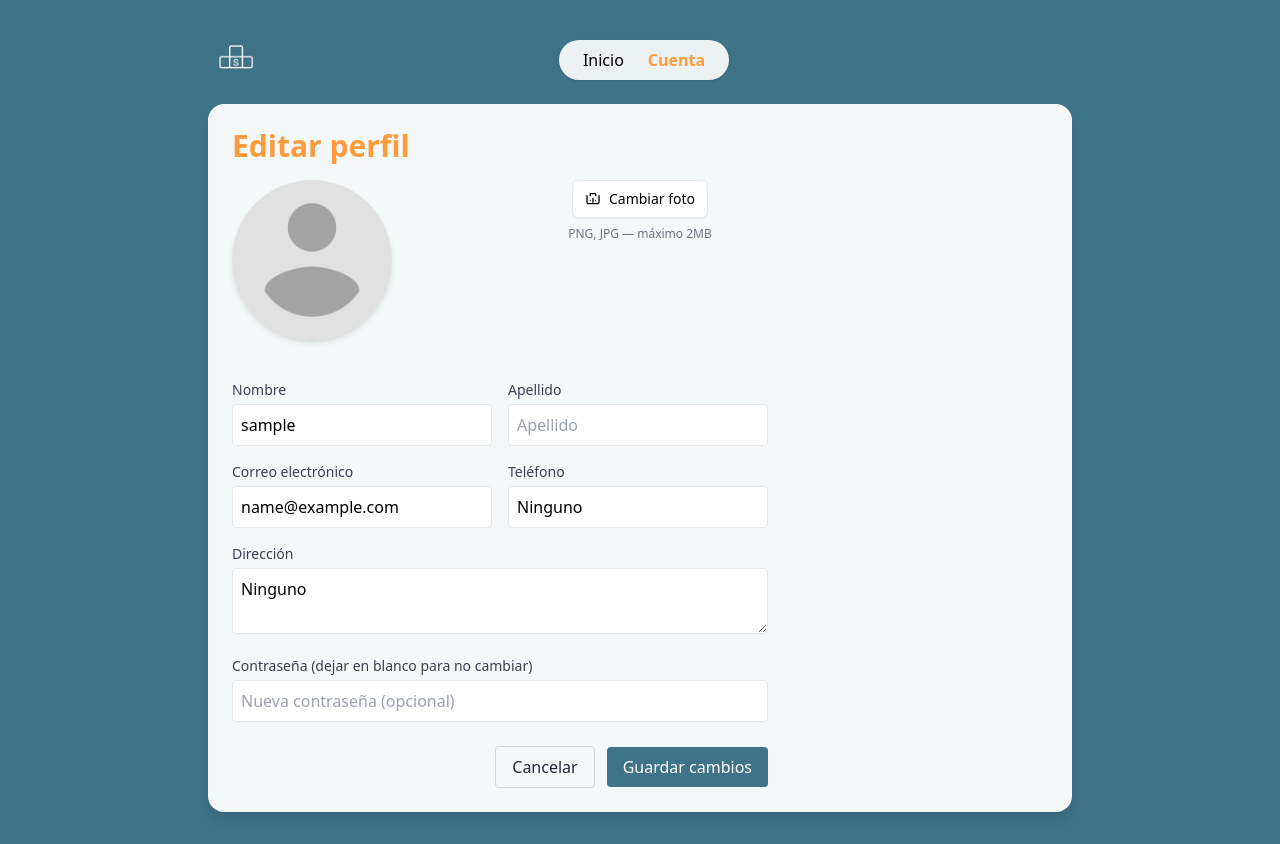
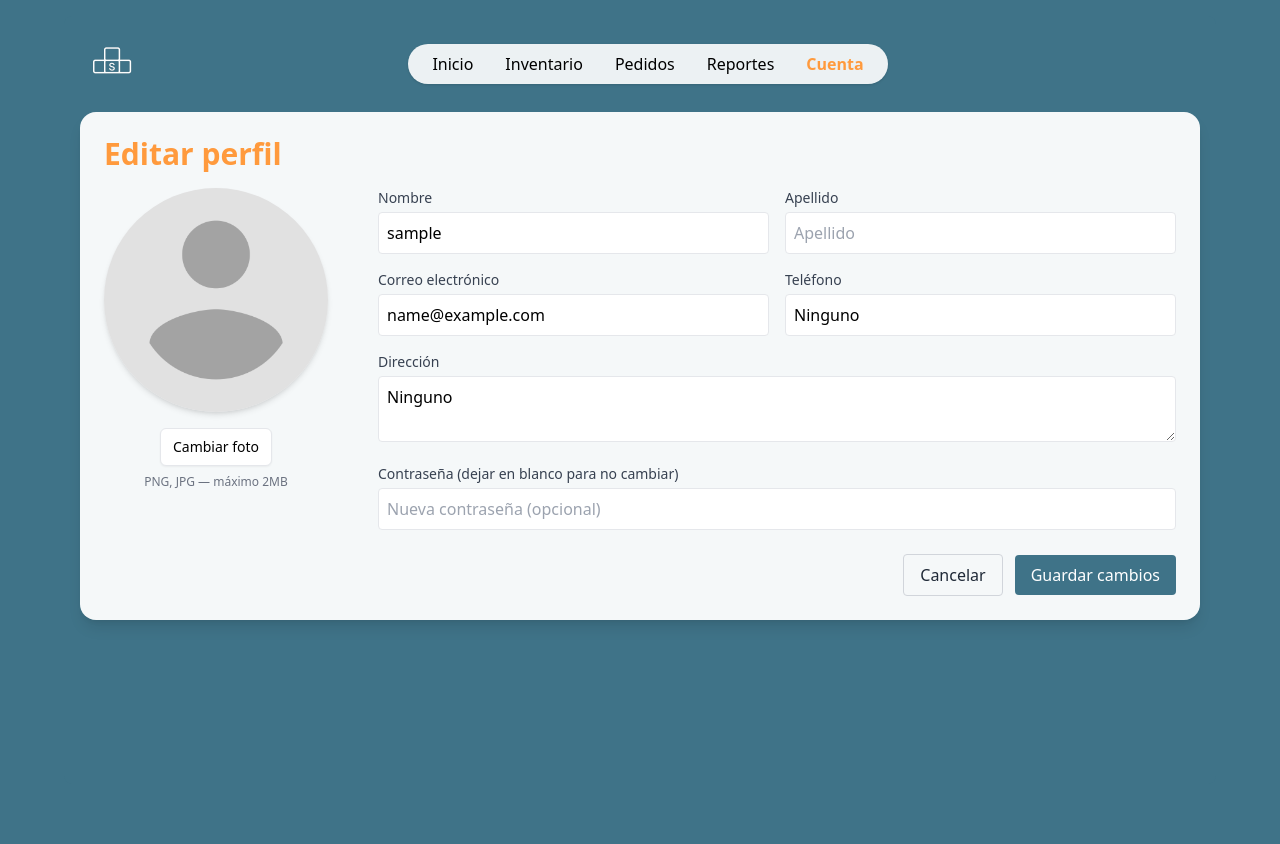
Before and after one commit to WWarrior64/Proyecto_Stockly, a Flask app: page /cuenta/editar in a window 1280 px wide. After the commit the page ends 623 px from the top, so only its background shows below. Run offline with Flask 3, Linux system fonts and the light colour scheme; the visitor is signed in with stand-in values (Sample User, id 1); data that the repository does not hold is empty.

Commit message:
Mejoras: Actualización del diseño de la página de edición de perfil y ajustes en estilos CSS

```diff
--- a/app/templates/user/cuenta_editar.html
+++ b/app/templates/user/cuenta_editar.html
@@ -20,49 +20,64 @@
   <script type="module" src="{{ url_for('static', filename='js/views/cuenta_editar.js') }}" defer></script>
 </head>
 <body class="bg-brandTeal min-h-screen flex justify-center p-4">
-  <div class="w-full max-w-4xl bg-brandTeal rounded-lg p-4">
-    <!-- Header (simplificado, reutiliza tu header si prefieres) -->
-    <header class="items-center mb-4">
+  <div class="w-full max-w-6xl bg-brandTeal rounded-lg p-4">
+    <!-- Header -->
+    <header class="items-center mb-4 relative">
       <div class="flex items-center justify-between">
         <a href="{{ url_for('main.home') }}" class="flex items-center gap-3" aria-label="Ir al inicio">
-          <img src="{{ url_for('static', filename='images/Logo_Stockly.png') }}" alt="Logo Stockly" class="w-14 h-14 object-contain">
+          <img src="{{ url_for('static', filename='images/Logo_Stockly.png') }}" alt="Logo Stockly" class="w-16 h-16 object-contain">
         </a>
+
         <nav class="flex-1 flex justify-center" aria-label="Navegación principal">
-          <ul class="inline-flex bg-white/90 text-black rounded-full px-6 py-2 gap-6 items-center shadow">
+          <ul class="inline-flex bg-white/90 text-black rounded-full px-6 py-2 gap-8 items-center shadow">
             <li><a href="{{ url_for('main.home') }}" class="text-black hover:text-brandOrange">Inicio</a></li>
+            <li><a href="{{ url_for('inventario.inventario') }}" class="text-black hover:text-brandOrange">Inventario</a></li>
+            <li><a href="{{ url_for('pedidos.pedidos') }}" class="text-black hover:text-brandOrange">Pedidos</a></li>
+            <li><a href="{{ url_for('reportes.reportes') }}" class="text-black hover:text-brandOrange">Reportes</a></li>
             <li><a href="{{ url_for('cuenta.cuenta') }}" class="font-semibold text-brandOrange">Cuenta</a></li>
           </ul>
         </nav>
+
         <div class="w-12" aria-hidden="true"></div>
       </div>
     </header>
 
-    <main id="vm-edit" class="bg-white/95 rounded-2xl p-6 shadow-lg">
+    <main id="vm-edit" class="bg-white/95 rounded-2xl p-6 shadow-lg w-full">
   <h1 class="text-3xl font-extrabold text-brandOrange mb-4">Editar perfil</h1>
 
   <div v-if="loading" class="py-8 text-center text-gray-500">Cargando...</div>
 
-      <form v-else @submit.prevent="submit" class="grid grid-cols-1 md:grid-cols-3 gap-6 items-start">
-        <!-- Columna izquierda: avatar y nombre -->
-        <div class="w-40 h-40 rounded-full bg-gray-100 overflow-hidden shadow-md mb-4">
+  <form v-else @submit.prevent="submit" class="grid grid-cols-1 md:grid-cols-4 gap-6 items-start">
+    <!-- Columna izquierda: avatar (ocupa 1/4 en md) -->
+    <div class="md:col-span-1 flex flex-col items-center md:items-start gap-4">
+      <div class="md:col-span-1 flex flex-col items-center gap-4">
+      <div class="w-48 h-48 md:w-56 md:h-56 rounded-full bg-gray-100 overflow-hidden shadow-md flex items-center justify-center">
         <img :src="currentAvatar" alt="Avatar" class="w-full h-full object-cover">
       </div>
 
-        <!-- Botón estilizado para seleccionar archivo (input escondido) -->
       <div class="flex flex-col items-center gap-2">
-        <input @change="onAvatarChange" ref="avatarInput" id="avatarFileInput" type="file" accept="image/*"
-                class="hidden" />
+        <input @change="onAvatarChange" ref="avatarInput" id="avatarFileInput" type="file" accept="image/*" class="hidden" />
         <label for="avatarFileInput"
-                class="cursor-pointer inline-flex items-center gap-2 px-3 py-2 rounded-md bg-white border text-sm shadow-sm hover:bg-gray-50">
-            <svg xmlns="http://www.w3.org/2000/svg" class="h-4 w-4" fill="none" viewBox="0 0 24 24" stroke="currentColor"><path stroke-linecap="round" stroke-linejoin="round" stroke-width="2" d="M3 7v10a2 2 0 0 0 2 2h14a2 2 0 0 0 2-2V7M8 7V4h8v3M8 14h.01M16 14h.01M12 11v6" /></svg>
+              class="cursor-pointer inline-flex items-center justify-center gap-2 px-3 py-2 rounded-md bg-white border text-sm shadow-sm hover:bg-gray-50 mx-auto">
+          <!-- svg -->
           Cambiar foto
         </label>
-        <p class="text-xs text-gray-500">PNG, JPG — máximo 2MB</p>
+        <p class="text-xs text-gray-500 text-center">PNG, JPG — máximo 2MB</p>
+      </div>
     </div>
 
 
-        <!-- Columna derecha: campos -->
-        <div class="md:col-span-2">
+      <!-- En pantallas pequeñas movemos botón guardar aquí (opcional) -->
+      <div class="w-full md:hidden mt-2">
+        <button type="submit" :disabled="saving" class="w-full px-4 py-2 rounded bg-brandTeal text-white hover:opacity-95">
+          <span v-if="!saving">Guardar cambios</span>
+          <span v-else>Guardando...</span>
+        </button>
+      </div>
+    </div>
+
+    <!-- Columna derecha: campos (ocupa 3/4 en md) -->
+    <div class="md:col-span-3 w-full">
       <div class="grid grid-cols-1 md:grid-cols-2 gap-4">
         <div>
           <label class="block text-sm font-medium text-gray-700">Nombre</label>
@@ -95,8 +110,8 @@
         </div>
       </div>
 
-          <!-- Acciones -->
-          <div class="mt-6 flex items-center justify-end gap-3">
+      <!-- Acciones (ocultas en mobile porque ya mostramos botón arriba) -->
+      <div class="mt-6 hidden md:flex items-center justify-end gap-3">
         <a href="{{ url_for('cuenta.cuenta') }}" class="px-4 py-2 rounded border border-gray-300 text-gray-800 hover:bg-gray-50">Cancelar</a>
         <button type="submit" :disabled="saving" class="px-4 py-2 rounded bg-brandTeal text-white hover:opacity-95">
           <span v-if="!saving">Guardar cambios</span>
@@ -118,9 +133,5 @@
     <input type="hidden" name="numerotelefono" v-bind:value="form.numerotelefono" />
     <input type="hidden" name="direccion" v-bind:value="form.direccion" />
     <input type="hidden" name="contrasena" v-bind:value="form.contrasena" />
-        <!-- Si quieres enviar avatar via archivo necesitarás añadir input file aquí en el form -->
   </form>
 </main>
-  </div>
-</body>
-</html>
--- a/static/css/styles.css
+++ b/static/css/styles.css
@@ -715,10 +715,6 @@ video {
   height: 3rem;
 }
 
-.h-14 {
-  height: 3.5rem;
-}
-
 .h-16 {
   height: 4rem;
 }
@@ -735,6 +731,10 @@ video {
   height: 10rem;
 }
 
+.h-48 {
+  height: 12rem;
+}
+
 .h-5 {
   height: 1.25rem;
 }
@@ -795,10 +795,6 @@ video {
   width: 3rem;
 }
 
-.w-14 {
-  width: 3.5rem;
-}
-
 .w-16 {
   width: 4rem;
 }
@@ -813,6 +809,10 @@ video {
 
 .w-40 {
   width: 10rem;
+}
+
+.w-48 {
+  width: 12rem;
 }
 
 .w-56 {
@@ -1628,20 +1628,44 @@ video {
     grid-column: span 2 / span 2;
   }
 
+  .md\:col-span-3 {
+    grid-column: span 3 / span 3;
+  }
+
   .md\:flex {
     display: flex;
   }
 
+  .md\:hidden {
+    display: none;
+  }
+
+  .md\:h-56 {
+    height: 14rem;
+  }
+
   .md\:w-1\/2 {
     width: 50%;
   }
 
+  .md\:w-56 {
+    width: 14rem;
+  }
+
   .md\:grid-cols-2 {
     grid-template-columns: repeat(2, minmax(0, 1fr));
   }
 
   .md\:grid-cols-3 {
     grid-template-columns: repeat(3, minmax(0, 1fr));
+  }
+
+  .md\:grid-cols-4 {
+    grid-template-columns: repeat(4, minmax(0, 1fr));
+  }
+
+  .md\:items-start {
+    align-items: flex-start;
   }
 
   .md\:text-left {
```
Lines whose indentation alone changed are shown as unchanged.
